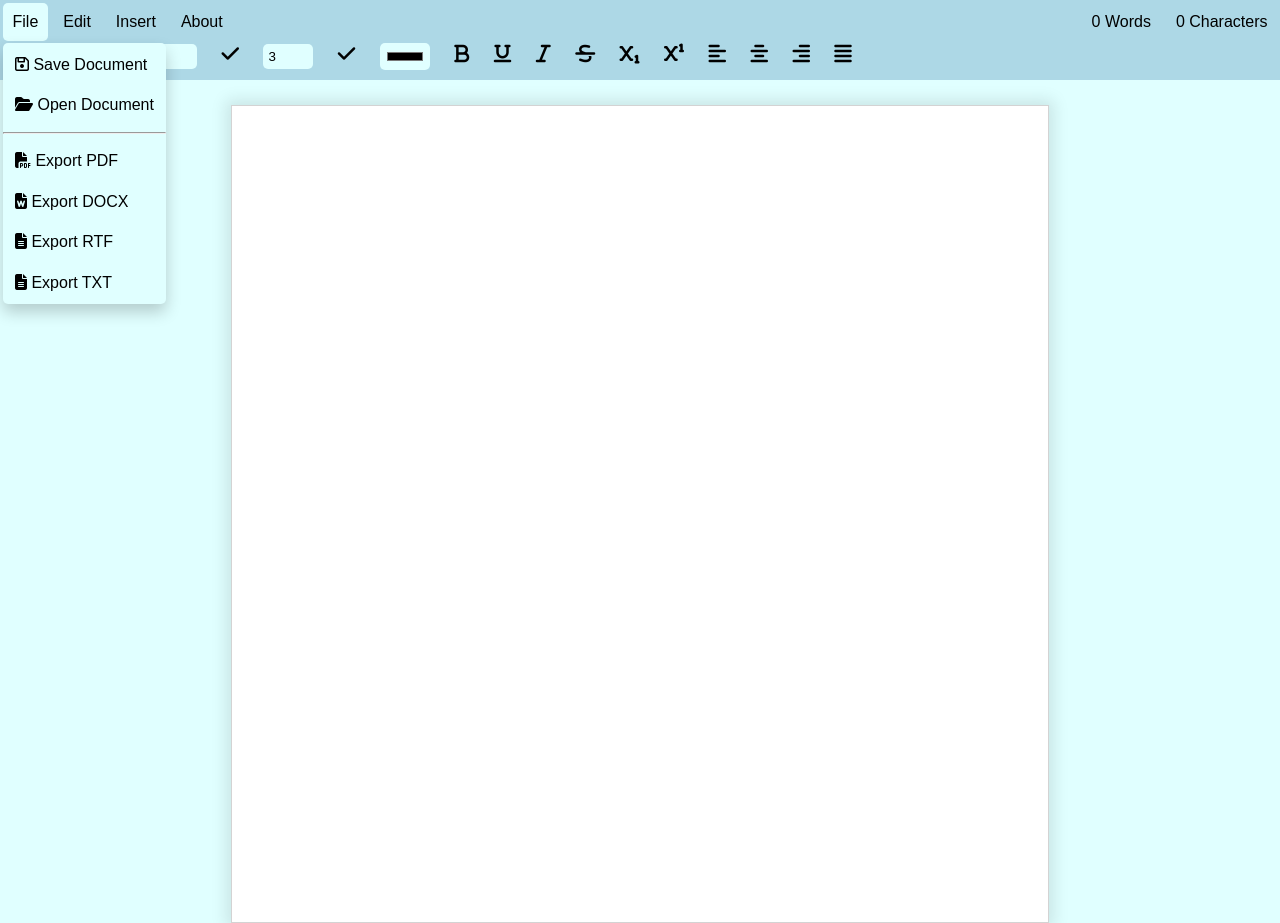
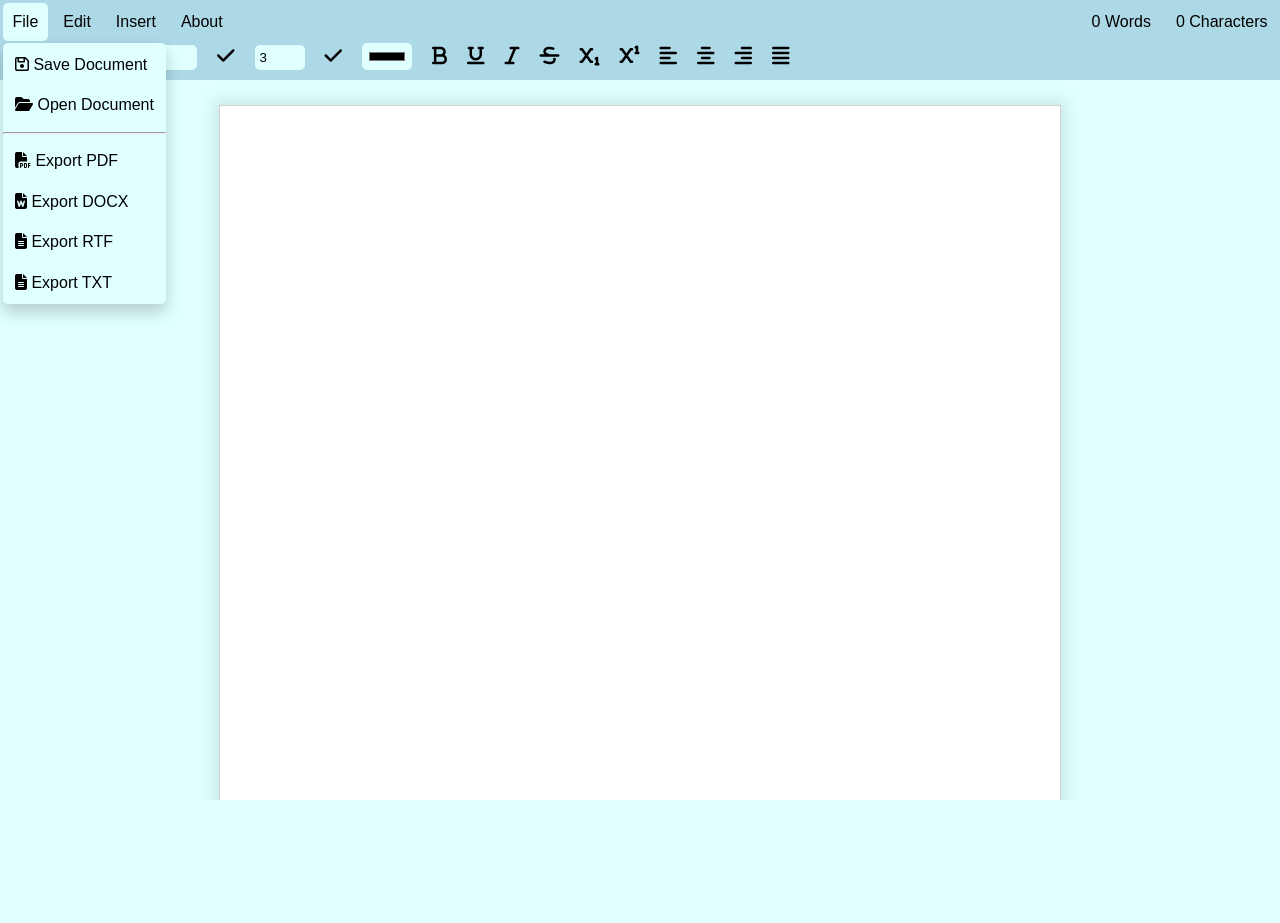
Before and after one commit to Mobiz-Advanced-Technologies/Cubic, a plain HTML site: page Papers/index.html in a window 1280 px wide. After the commit the page ends 800 px from the top, so only its background shows below. Drawn offline with Linux system fonts and the light colour scheme.

Commit message:
Fixed UI Overflow

```diff
--- a/Papers/index.html
+++ b/Papers/index.html
@@ -128,7 +128,9 @@
     </button>
   </div>
 
-  <main contenteditable id="paper"></main>
+  <div class="paperContainer">
+    <main contenteditable id="paper"></main>
+  </div>
 </body>
 
 </html>
--- a/Papers/style.css
+++ b/Papers/style.css
@@ -5,6 +5,7 @@ body, html {
   min-height:100%;
   font-family: Arial;
   background: lightcyan;
+  overflow: hidden;
 }
 
 main {
@@ -12,16 +13,20 @@ main {
   margin: auto;
   border: lightgray solid 1px;
   min-height: 100vh;
-  padding: 8px;
+  padding: 20px;
   background-size: 100px;
   box-shadow: 0px 0px 15px 5px rgba(0,0,0,0.1);
   background: white;
+  outline: none;
 }
 
 .header {
   background: lightblue;
-  margin-bottom: 25px;
   width: 100%;
+  height: 37px;
+  display: flex;
+  overflow: auto;
+  overflow-y: hidden;
 }
 
 .header button {
@@ -45,6 +50,7 @@ main {
   padding: 0;
   overflow: hidden;
   background-color: lightblue;
+  height: 43px;
 }
 
 .li {
@@ -100,3 +106,10 @@ main {
   background:lightcyan;
   padding: 5px;
 }
+
+.paperContainer {
+  height: calc(100vh - 80px);
+  overflow: auto;
+  padding: 25px;
+  box-sizing: border-box;
+}
--- a/Present/style.css
+++ b/Present/style.css
@@ -5,6 +5,7 @@ body, html {
   min-height: 100%;
   font-family: Arial;
   background: lavenderblush;
+  overflow: hidden;
 }
 
 main {
@@ -12,15 +13,20 @@ main {
   margin: auto;
   border: 1px solid lightgray;
   height: 75vh;
-  padding: 8px;
+  padding: 20px;
   box-shadow: rgba(0, 0, 0, 0.1) 0px 0px 15px 5px;
   background: white;
+  outline: none;
 }
 
 .header {
   background: lightcoral;
   margin-bottom: 25px;
   width: 100%;
+  height: 37px;
+  display: flex;
+  overflow: auto;
+  overflow-y: hidden;
 }
 
 .header button {
@@ -42,6 +48,7 @@ main {
   padding: 0px;
   overflow: hidden;
   background-color: lightcoral;
+  height: 43px;
 }
 
 .li {
--- a/Tables/style.css
+++ b/Tables/style.css
@@ -6,6 +6,7 @@ html {
   min-height: 100%;
   font-family: Arial;
   background: palegreen;
+  overflow: hidden;
 }
 
 main {
@@ -20,6 +21,10 @@ main {
 .header {
   background: limegreen;
   width: 100%;
+  height: 37px;
+  display: flex;
+  overflow: auto;
+  overflow-y: hidden;
 }
 
 .header button {
@@ -43,6 +48,7 @@ main {
   padding: 0;
   overflow: hidden;
   background-color: limegreen;
+  height: 43px;
 }
 
 .li {
```
